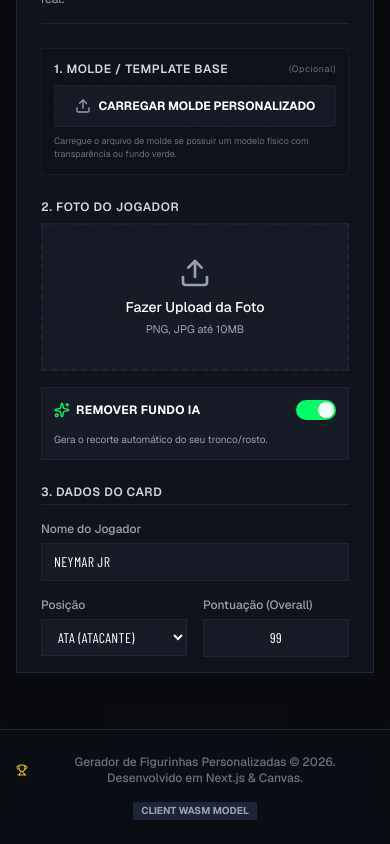
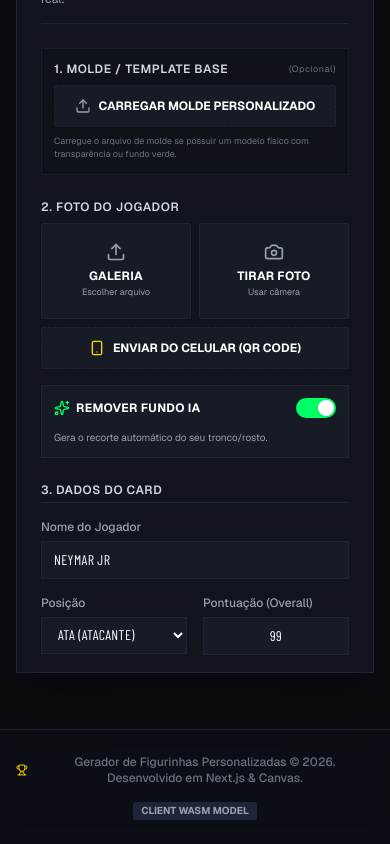
Before and after one commit to relitosouza/FigurinhaPMO, a Next.js app: page / in a window 390 px wide. Shown: the part 831-1675 px from the top of the page. Built offline with nearby package versions, Linux system fonts and the light colour scheme; a web font is replaced by a local one.

Commit message:
feat: add canvas drag positioning and mobile camera/qr upload options

```diff
--- a/src/components/ControlPanel.tsx
+++ b/src/components/ControlPanel.tsx
@@ -1,7 +1,7 @@
 "use client";
 
 import React, { useRef, useState } from "react";
-import { Upload, Download, Sparkles, RefreshCw, AlertCircle, Settings2, ChevronDown, ChevronUp } from "lucide-react";
+import { Upload, Download, Sparkles, RefreshCw, AlertCircle, Settings2, ChevronDown, ChevronUp, Camera, Smartphone, X } from "lucide-react";
 
 interface ControlPanelProps {
   name: string;
@@ -94,7 +94,17 @@ export default function ControlPanel({
 }: ControlPanelProps) {
   const fileInputRef = useRef<HTMLInputElement>(null);
   const templateInputRef = useRef<HTMLInputElement>(null);
+  const cameraInputRef = useRef<HTMLInputElement>(null);
   const [showAdvanced, setShowAdvanced] = useState(false);
+  const [showQrModal, setShowQrModal] = useState(false);
+  const [qrUrl, setQrUrl] = useState("");
+
+  const handleOpenQrModal = () => {
+    if (typeof window !== "undefined") {
+      setQrUrl(window.location.href);
+    }
+    setShowQrModal(true);
+  };
 
   const handleFileChange = (e: React.ChangeEvent<HTMLInputElement>) => {
     if (e.target.files && e.target.files[0]) {
@@ -114,6 +124,10 @@ export default function ControlPanel({
 
   const triggerTemplateUpload = () => {
     templateInputRef.current?.click();
+  };
+
+  const triggerCameraUpload = () => {
+    cameraInputRef.current?.click();
   };
 
   return (
@@ -180,17 +194,44 @@ export default function ControlPanel({
         </label>
 
         {!hasImage ? (
+          <div className="flex flex-col gap-2">
+            <div className="grid grid-cols-2 gap-2">
               <button
-            id="btn-upload-photo"
+                id="btn-upload-photo-gallery"
                 type="button"
                 onClick={triggerUpload}
                 disabled={isRemovingBg}
-            className="flex flex-col items-center justify-center border-2 border-dashed border-card-border hover:border-sport-green bg-[#161B26] hover:bg-[#1C2333] p-8 transition-colors duration-200 focus:outline-none cursor-pointer group disabled:opacity-50"
+                className="flex flex-col items-center justify-center border border-card-border hover:border-sport-green bg-[#161B26] hover:bg-[#1C2333] p-4 transition-all duration-200 focus:outline-none cursor-pointer group disabled:opacity-50 rounded-xs text-center min-h-[96px]"
               >
-            <Upload className="w-8 h-8 text-gray-400 group-hover:text-sport-green mb-2 transition-colors" />
-            <span className="text-sm font-medium text-white">Fazer Upload da Foto</span>
-            <span className="text-[11px] text-gray-400 mt-1">PNG, JPG até 10MB</span>
+                <Upload className="w-5 h-5 text-gray-400 group-hover:text-sport-green mb-1.5 transition-colors" />
+                <span className="text-xs font-bold text-white uppercase tracking-wide">Galeria</span>
+                <span className="text-[9px] text-gray-400 mt-0.5">Escolher arquivo</span>
               </button>
+
+              <button
+                id="btn-upload-photo-camera"
+                type="button"
+                onClick={triggerCameraUpload}
+                disabled={isRemovingBg}
+                className="flex flex-col items-center justify-center border border-card-border hover:border-sport-green bg-[#161B26] hover:bg-[#1C2333] p-4 transition-all duration-200 focus:outline-none cursor-pointer group disabled:opacity-50 rounded-xs text-center min-h-[96px]"
+              >
+                <Camera className="w-5 h-5 text-gray-400 group-hover:text-sport-green mb-1.5 transition-colors" />
+                <span className="text-xs font-bold text-white uppercase tracking-wide">Tirar Foto</span>
+                <span className="text-[9px] text-gray-400 mt-0.5">Usar câmera</span>
+              </button>
+            </div>
+
+            <button
+              id="btn-upload-phone-qr"
+              type="button"
+              onClick={handleOpenQrModal}
+              disabled={isRemovingBg}
+              className="flex items-center justify-center gap-2 border border-dashed border-card-border hover:border-sport-yellow bg-[#161B26] hover:bg-[#1C2333]/80 py-3 px-4 transition-all duration-200 focus:outline-none cursor-pointer text-xs font-bold text-white uppercase rounded-xs"
+            >
+              <Smartphone className="w-4 h-4 text-sport-yellow" />
+              <span>Enviar do Celular (QR Code)</span>
+            </button>
+          </div>
         ) : (
           <div className="flex items-center justify-between p-3 bg-[#161B26] border border-card-border">
             <div className="flex items-center gap-3 overflow-hidden">
@@ -222,6 +263,16 @@ export default function ControlPanel({
           ref={fileInputRef}
           onChange={handleFileChange}
           accept="image/*"
+          className="hidden"
+        />
+
+        <input
+          id="camera-file-input"
+          type="file"
+          ref={cameraInputRef}
+          onChange={handleFileChange}
+          accept="image/*"
+          capture="user"
           className="hidden"
         />
 
@@ -541,6 +592,63 @@ export default function ControlPanel({
           Se o molde base estiver desalinhado com o texto, use a aba &quot;Ajuste Fino de Layout&quot; para reposicionar os campos perfeitamente.
         </p>
       </div>
+
+      {/* Modal QR Code */}
+      {showQrModal && (
+        <div
+          className="fixed inset-0 bg-black/80 flex items-center justify-center z-50 backdrop-blur-xs p-4 animate-fade-in"
+          onClick={() => setShowQrModal(false)}
+        >
+          <div
+            className="bg-[#11141D] border border-card-border p-6 max-w-sm w-full flex flex-col items-center gap-4 relative rounded-xs shadow-2xl"
+            onClick={(e) => e.stopPropagation()}
+          >
+            <button
+              id="btn-close-qr-modal-x"
+              type="button"
+              onClick={() => setShowQrModal(false)}
+              className="absolute top-3 right-3 text-gray-400 hover:text-white cursor-pointer transition-colors p-1"
+              aria-label="Fechar Modal"
+            >
+              <X className="w-5 h-5" />
+            </button>
+
+            <div className="text-center flex flex-col gap-1 mt-2">
+              <h3 className="text-lg font-bold text-white font-display uppercase tracking-wide">
+                Enviar Foto do Celular
+              </h3>
+              <p className="text-xs text-gray-400">
+                Aponte a câmera do seu celular para o QR Code abaixo para abrir o criador diretamente no seu aparelho.
+              </p>
+            </div>
+
+            <div className="bg-white p-3 border-4 border-sport-green rounded-xs shadow-lg flex items-center justify-center">
+              {/* eslint-disable-next-line @next/next/no-img-element */}
+              <img
+                src={`https://api.qrserver.com/v1/create-qr-code/?size=180x180&data=${encodeURIComponent(qrUrl)}`}
+                alt="QR Code do site"
+                className="w-40 h-40 select-none"
+              />
+            </div>
+
+            <div className="text-center w-full">
+              <span className="text-[10px] text-gray-500 block mb-1">URL do Site:</span>
+              <span className="text-[11px] text-gray-400 font-mono bg-sport-dark/50 px-2 py-1 select-all break-all border border-card-border/50 block rounded-xs">
+                {qrUrl}
+              </span>
+            </div>
+
+            <button
+              id="btn-close-qr-modal"
+              type="button"
+              onClick={() => setShowQrModal(false)}
+              className="mt-2 w-full bg-sport-dark hover:bg-sport-dark/80 text-white font-bold py-2 px-4 text-xs uppercase tracking-wider rounded-xs cursor-pointer border border-card-border transition-colors"
+            >
+              Entendi, Fechar
+            </button>
+          </div>
+        </div>
+      )}
     </div>
   );
 }
--- a/src/components/StickerGenerator.tsx
+++ b/src/components/StickerGenerator.tsx
@@ -252,6 +252,8 @@ export default function StickerGenerator() {
               photoScale={photoScale}
               photoX={photoX}
               photoY={photoY}
+              setPhotoX={setPhotoX}
+              setPhotoY={setPhotoY}
               nameY={nameY}
               teamY={teamY}
               overallX={overallX}
```
Lines whose indentation alone changed are shown as unchanged.
